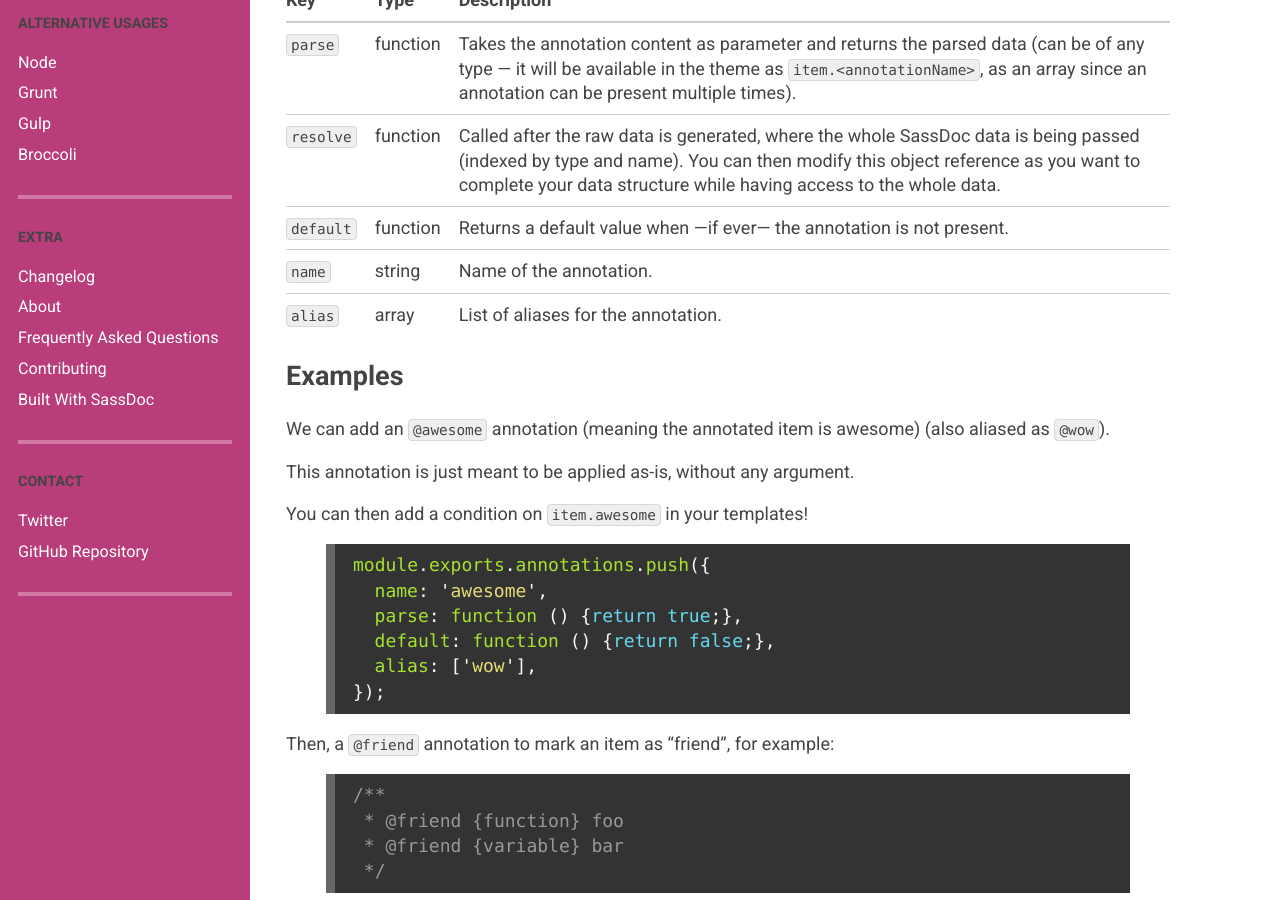
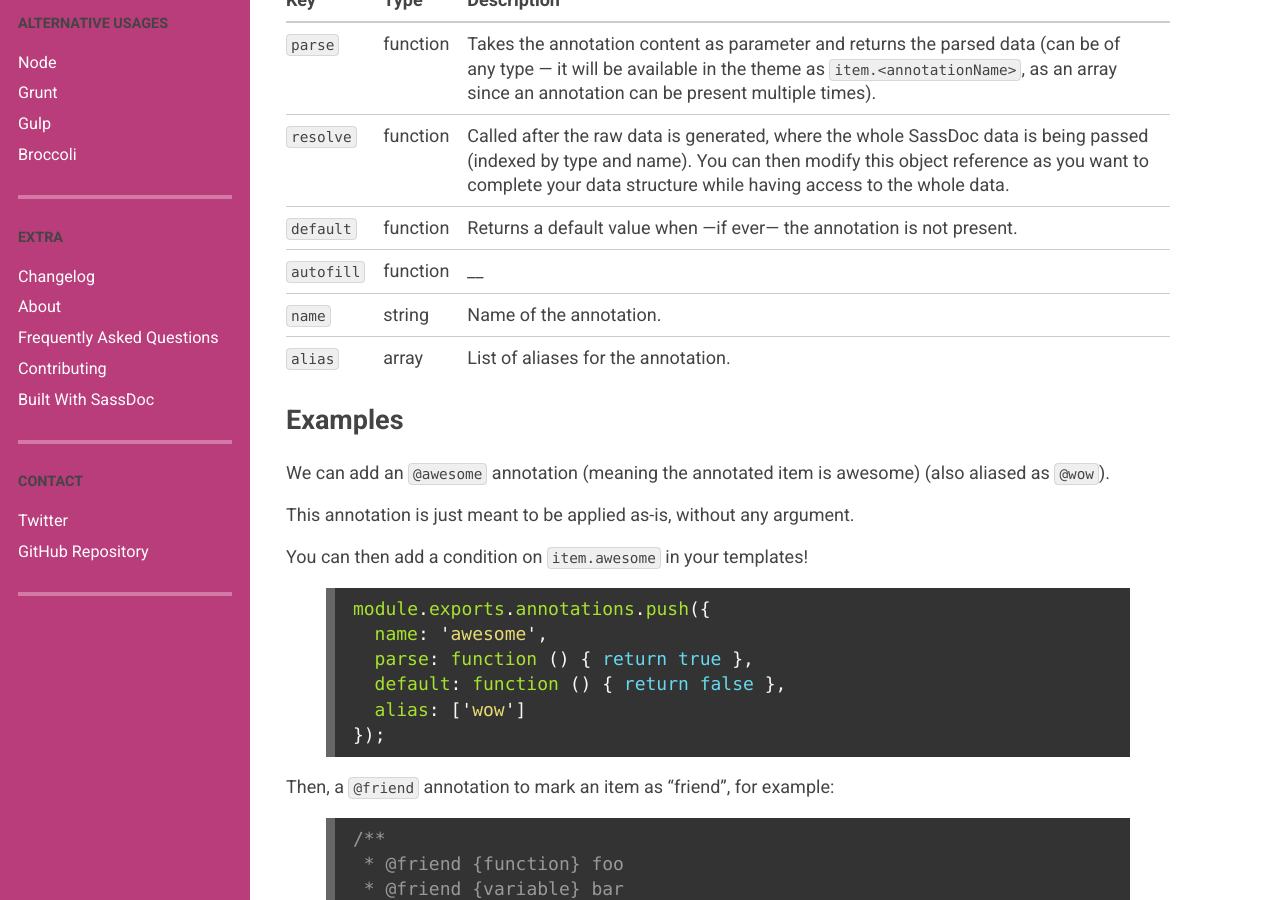
Before and after one commit to SassDoc/sassdoc.github.io, a Jekyll site: the page built from extending-sassdoc/index.md, in a window 1280 px wide and 900 px high, scrolled down 620 px. Built offline with Jekyll 4.4.1, drawn with Linux system fonts in a browser that asks for light colours.

Commit message:
Added a row for autofill option

```diff
--- a/extending-sassdoc/index.md
+++ b/extending-sassdoc/index.md
@@ -35,6 +35,7 @@ an `alias` array.
 | `parse` | function | Takes the annotation content as parameter and returns the parsed data (can be of any type &mdash; it will be available in the theme as `item.<annotationName>`, as an array since an annotation can be present multiple times). |
 | `resolve` | function | Called after the raw data is generated, where the whole SassDoc data is being passed (indexed by type and name). You can then modify this object reference as you want to complete your data structure while having access to the whole data. |
 | `default` | function | Returns a default value when &mdash;if ever&mdash; the annotation is not present. |
+| `autofill` | function | ____ |
 | `name` | string | Name of the annotation. |
 | `alias` | array | List of aliases for the annotation. |
 
@@ -51,9 +52,9 @@ You can then add a condition on `item.awesome` in your templates!
 {% highlight js %}
 module.exports.annotations.push({
   name: 'awesome',
-  parse: function () {return true;},
-  default: function () {return false;},
-  alias: ['wow'],
+  parse: function () { return true },
+  default: function () { return false },
+  alias: ['wow']
 });
 {% endhighlight %}
 
```
